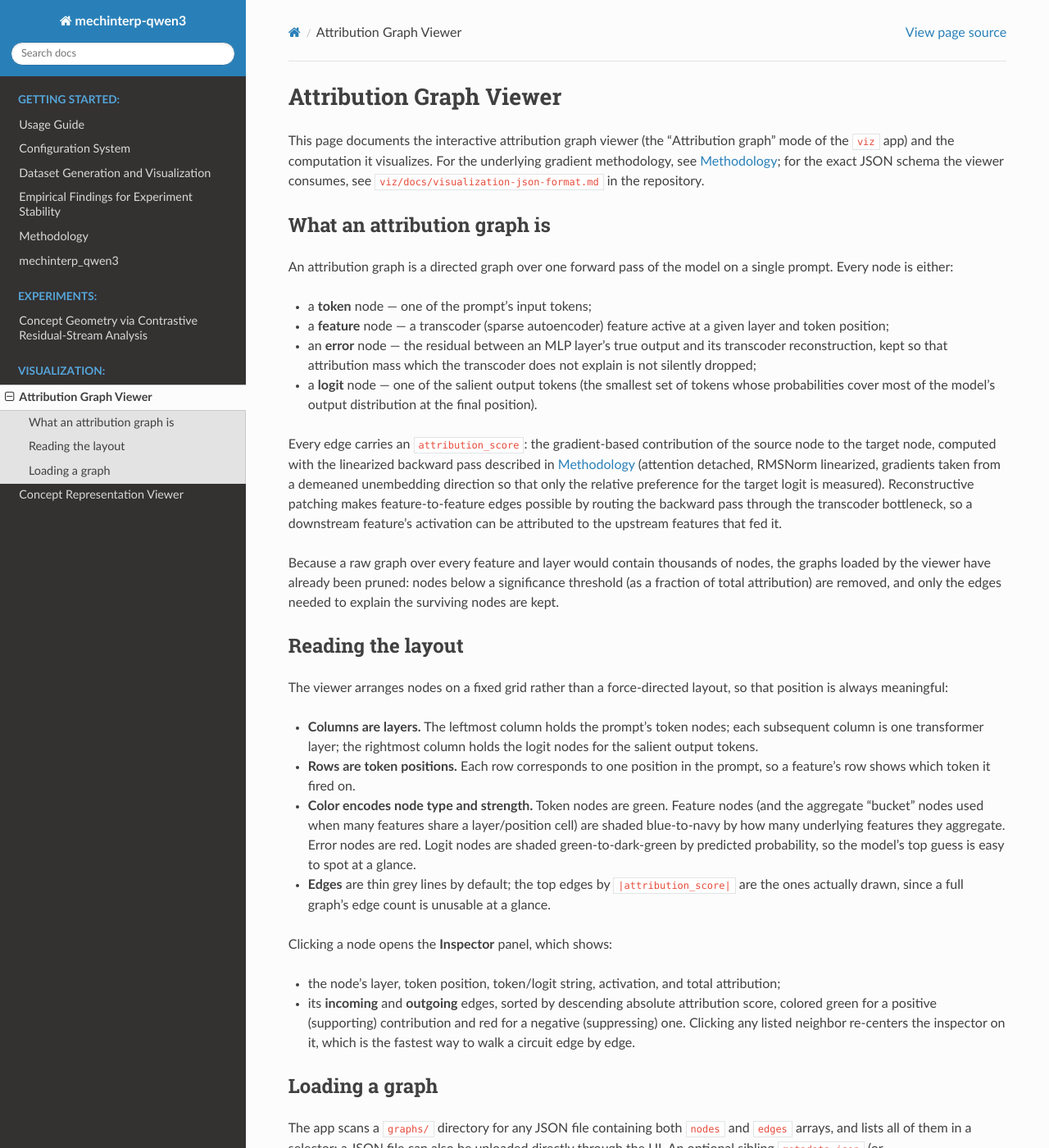
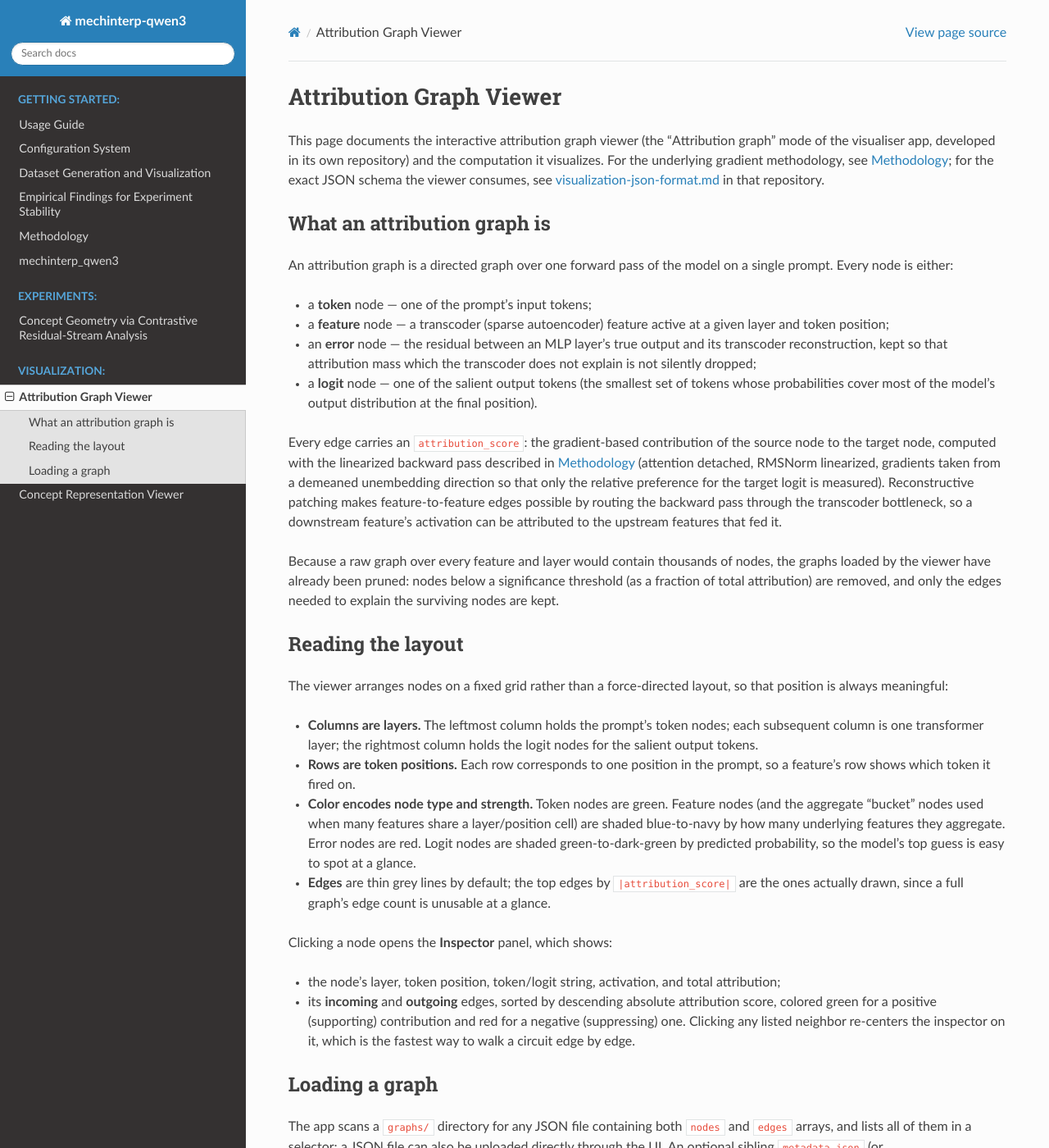
Before and after one commit to JuliaDima/mech-interp-qwen3, a Sphinx documentation site: the page built from docs/attribution_graph.rst, in a window 1280 px wide and 1400 px high. Shown: the whole window at 82% size. Built offline with Sphinx 7.4.7 and the Read the Docs theme 3.1.0, drawn with Linux system fonts in a browser that asks for light colours; some of the changed text lies outside the part shown.

Commit message:
Remove viz/ from this repository
The visualiser is developed and deployed independently in its own
repository (gitlab.developers.cam.ac.uk/eid23/mechinterp-viz), which
already has a complete, self-contained copy and serves the live demo
directly -- nothing here was a build dependency for it. Keeping ~423MB
of committed images and a built JS bundle in the research-code repo
no longer served a purpose. Updated README and docs references to
point at the visualiser's own repository instead of local viz/ paths.

A following history rewrite removes viz/ from main's history entirely.
The private branch is unaffected and keeps viz/ as a local working
copy for developing changes before syncing them to GitLab directly.

```diff
--- a/docs/attribution_graph.rst
+++ b/docs/attribution_graph.rst
@@ -2,9 +2,11 @@ Attribution Graph Viewer
 ========================
 
 This page documents the interactive attribution graph viewer (the "Attribution graph"
-mode of the ``viz`` app) and the computation it visualizes. For the underlying gradient
-methodology, see :doc:`methodology`; for the exact JSON schema the viewer consumes, see
-``viz/docs/visualization-json-format.md`` in the repository.
+mode of the visualiser app, developed in its own repository) and the computation it
+visualizes. For the underlying gradient methodology, see :doc:`methodology`; for the
+exact JSON schema the viewer consumes, see
+`visualization-json-format.md <https://gitlab.developers.cam.ac.uk/eid23/mechinterp-viz/-/blob/main/docs/visualization-json-format.md>`_
+in that repository.
 
 What an attribution graph is
 -----------------------------
@@ -70,6 +72,7 @@ The app scans a ``graphs/`` directory for any JSON file containing both ``nodes`
 directly through the UI. An optional sibling ``metadata.json`` (or ``graph_metadata.json``
 / ``run_metadata.json``) supplies the prompt text, expected answer, model/transcoder
 identifiers, the node/edge pruning thresholds used, and before/after node and edge counts,
-all of which are rendered alongside the graph. See ``viz/docs/visualization-json-format.md``
+all of which are rendered alongside the graph. See
+`visualization-json-format.md <https://gitlab.developers.cam.ac.uk/eid23/mechinterp-viz/-/blob/main/docs/visualization-json-format.md>`_
 for the full key-by-key schema and the validation checklist to follow before publishing a
 new graph JSON file.
```
Also changed, not shown: README.md (+1 -1 lines), docs/concept_representation.rst (+5 -3 lines).
